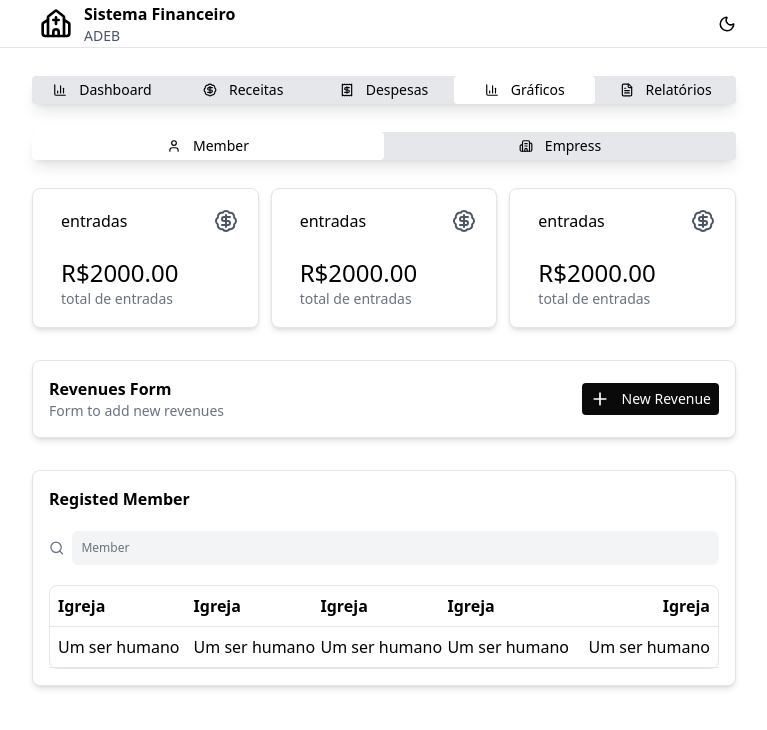
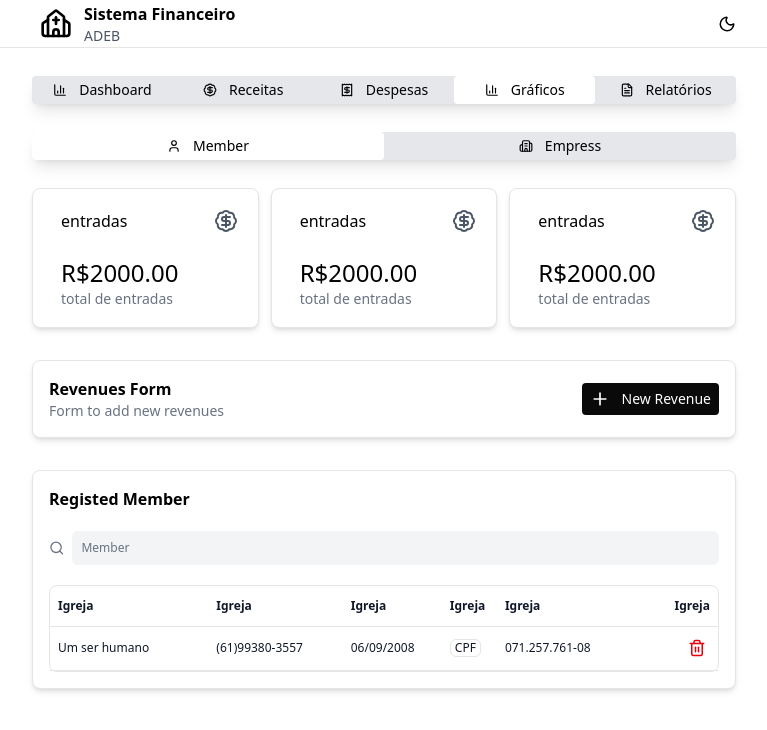
Before and after one commit to vitorvilarindo/Project-Morphels-REACT-FrontEnd, a React (Vite) app: page /grafics in a window 1280 px wide. Shown: the top 730 px of the page, without its empty margins (256-1023 px from the left). Built offline with nearby package versions, Linux system fonts and the light colour scheme.

Commit message:
Update register.jsx

```diff
--- a/src/pages/register.jsx
+++ b/src/pages/register.jsx
@@ -5,7 +5,7 @@ import Balons from "../components/balons.jsx";
 import Header2 from "../components/header2.jsx";
 import OpenFromButton from "../components/openFromButton.jsx";
 import SearchBar from "../components/searchBar.jsx";
-import { User, Building2, BadgeDollarSign, Search } from 'lucide-react';
+import { User, Building2, BadgeDollarSign, Search, Trash2 } from 'lucide-react';
 import { useState } from "react";
 
 function Register() {
@@ -122,8 +122,9 @@ function Register() {
                 <section className="w-full rounded-lg border border-neutral-200">
                   <table className="w-full">
                     <thead className="">
-                      <tr className="text-left border-b border-b-neutral-200">
-                        <th  className="p-2">Igreja</th>
+                      <tr className="h-10 text-xs text-gray-900 text-left border-b border-b-neutral-200">
+                        <th  className="px-2">Igreja</th>
+                        <th >Igreja</th>
                         <th >Igreja</th>
                         <th >Igreja</th>
                         <th >Igreja</th>
@@ -132,12 +133,18 @@ function Register() {
                     </thead>
                     <tbody>
                       {Members.map((member) =>
-                      (<tr className="text-left border-b border-b-neutral-200">
+                      (<tr className="h-11 text-xs text-gray-900 text-left border-b border-b-neutral-200">
                         <td className="p-2">{member.name}</td>
-                        <td>{member.name}</td>
-                        <td>{member.name}</td>
-                        <td>{member.name}</td>
-                        <td className="text-right px-2">{member.name}</td>
+                        <td>{member.cellPhone}</td>
+                        <td>{member.dateBorn}</td>
+                        <td><div className="inline-block border border-neutral-200 px-1 rounded-md">{member.typePixKey}</div></td>
+                        <td>{member.pixKey}</td>
+
+                        <td><div className="pr-3 flex justify-end text-red-600">
+                          <button>
+                            <Trash2 size={18}/>
+                          </button>
+                        </div></td>
                       </tr> ))}
 
                     </tbody>
```
